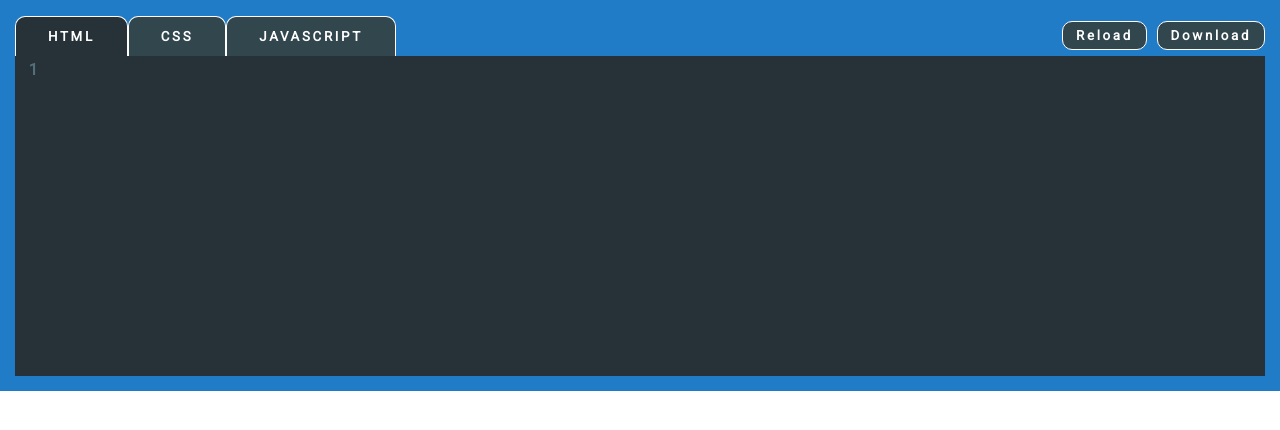
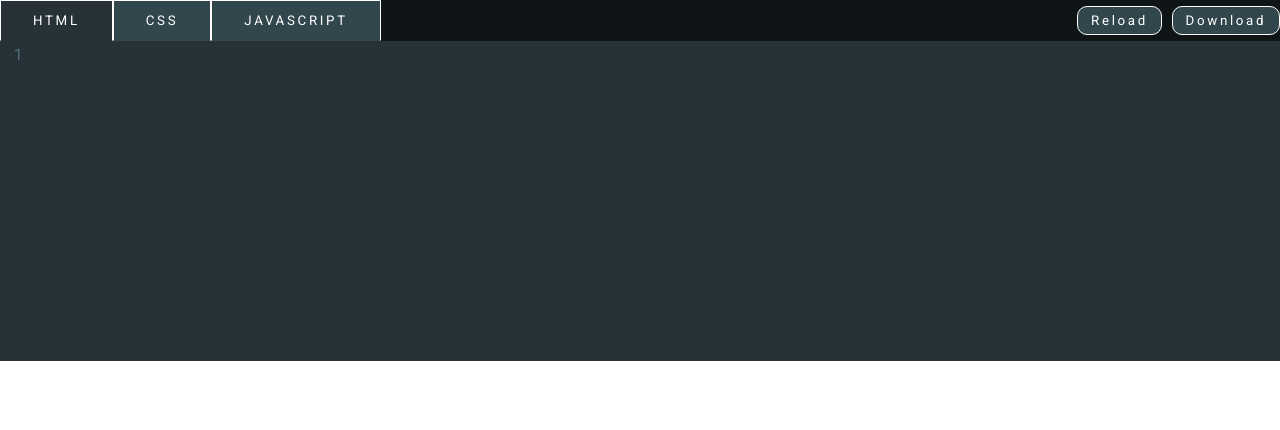
Before and after one commit to matthajec/react-code-editor, a React (Create React App) app in the folder browser-code/: page / in a window 1280 px wide. Shown: the top 430 px of the page. Built offline with nearby package versions, Linux system fonts and the light colour scheme.

Commit message:
updated styling

```diff
--- a/browser-code/src/styles/main.css
+++ b/browser-code/src/styles/main.css
@@ -4,7 +4,6 @@
   -webkit-box-sizing: border-box;
           box-sizing: border-box;
   font-family: Roboto, Arial, Helvetica, sans-serif;
-  font-weight: bold;
   letter-spacing: .2em;
 }
 
@@ -18,8 +17,7 @@
 }
 
 .top-section {
-  background-color: #217cc7;
-  padding: 15px;
+  background-color: #0f1416;
 }
 
 nav {
@@ -32,6 +30,7 @@ nav {
   -webkit-box-pack: justify;
       -ms-flex-pack: justify;
           justify-content: space-between;
+  font-weight: bold;
 }
 
 .editor-selector,
@@ -45,10 +44,6 @@ nav {
 .editor-selector {
   padding: .75rem 2rem;
   border-bottom: 1px solid rgba(0, 0, 0, 0);
-  border-top-right-radius: 10px;
-  border-top-left-radius: 10px;
-  -webkit-transform: translateY(1px);
-          transform: translateY(1px);
 }
 
 .control-btns * {
--- a/browser-code/src/styles/main.scss
+++ b/browser-code/src/styles/main.scss
@@ -3,7 +3,6 @@
     padding: 0;
     box-sizing: border-box;
     font-family: Roboto, Arial, Helvetica, sans-serif;
-    font-weight: bold;
     letter-spacing: .2em;
 }
 
@@ -15,14 +14,14 @@
 }
 
 .top-section {
-    background-color: #217cc7;
-    padding: 15px;
+    background-color:#0f1416;
 }
 
 nav {
     display: flex;
     align-items: center;
     justify-content: space-between;
+    font-weight: bold;
 }
 
 .editor-selector,
@@ -37,9 +36,7 @@ nav {
 .editor-selector {
     padding: .75rem 2rem;
     border-bottom: 1px solid rgba(0,0,0, 0);
-    border-top-right-radius: 10px;
-    border-top-left-radius: 10px;
-    transform: translateY(1px);
+
 }
 
 .control-btns * {
```
Also changed, not shown: 1 other file (tests, documents, lock files or other folders).
